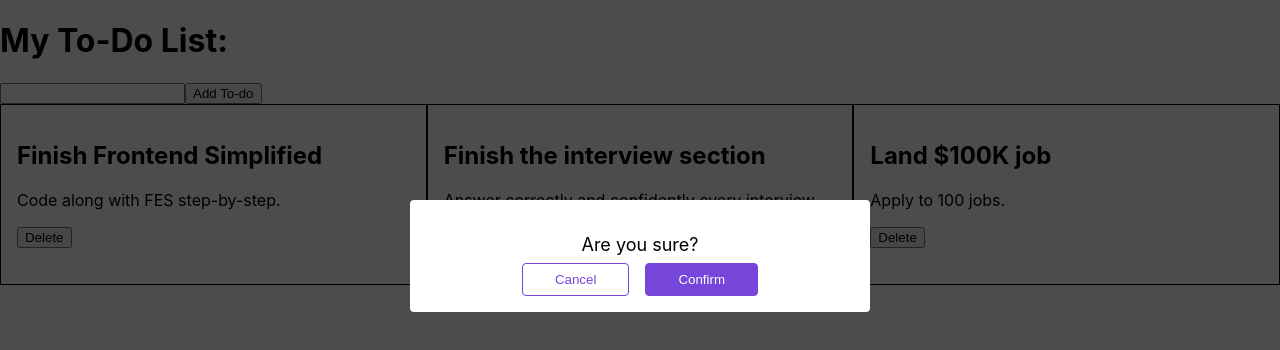
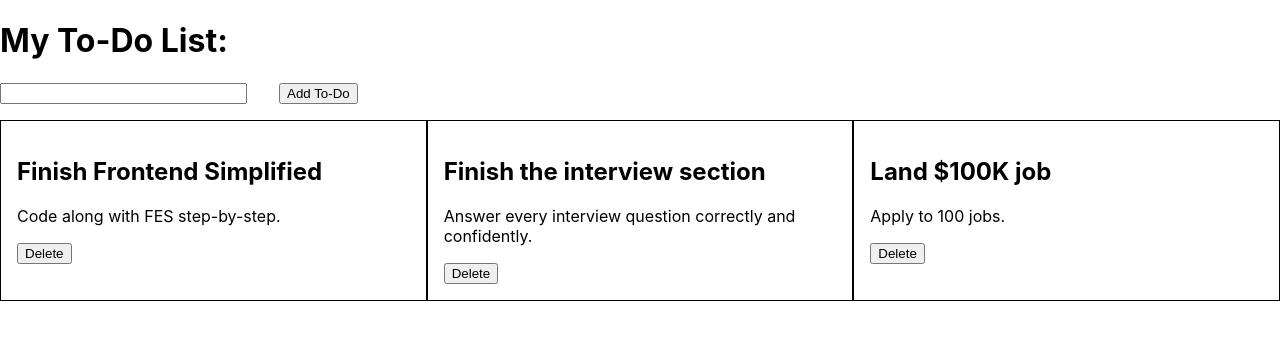
Before and after one commit to eSteemRoller/React-Rocketship-1, a React (Create React App) app: page / in a window 1280 px wide. Shown: the top 350 px of the page. Built offline with nearby package versions, Linux system fonts and the light colour scheme.

Commit message:
Third commit

```diff
--- a/src/App.jsx
+++ b/src/App.jsx
@@ -2,32 +2,60 @@ import './App.css';
 import Modal from './components/Modal.jsx';
 import Title from './components/Title.jsx';
 import Todo from './components/Todo.jsx';
+import React, {useState} from 'react';
 
 
 function App() {
+
+  const [showModal, setShowModal] = useState(false);
+
+  function deleteTodo() {
+    setShowModal(true);
+  }
+
+  function cancelModal() {
+    setShowModal(false);
+  }
+
+  function confirmModal() {
+    setShowModal(false);
+  }
+
   return (
     <div>
       <Title />
       <div>
-        <input type="text" onChange={(event) => {
+        <p>
+        <input type="text" className="add-todo" onChange={(event) => {
           console.log(event.target.value)
         }} />
-        <button>Add To-do</button>
+          <button>Add To-Do</button>
+        </p>
       </div>
       <div className="todo__wrapper">
         <Todo
+          todoDelete={deleteTodo}
           title="Finish Frontend Simplified"
           par="Code along with FES step-by-step."
         />
         <Todo
+          todoDelete={deleteTodo}
           title="Finish the interview section"
-          par="Answer correctly and confidently every interview question."
+          par="Answer every interview question correctly and confidently."
         />
-        <Todo title="Land $100K job"
+        <Todo
+          todoDelete={deleteTodo}
+          title="Land $100K job"
           par="Apply to 100 jobs."
         />
       </div>
-      <Modal confirmDel="Are you sure?" />
+      {showModal && (
+        <Modal
+        delCancel={cancelModal}
+        delConfirm={confirmModal}
+        confirmDel="Confirm Delete?"
+        />
+      )}
     </div>
   );
 }
--- a/src/components/Modal.jsx
+++ b/src/components/Modal.jsx
@@ -1,14 +1,24 @@
 
 import './Modal.css';
 
-function Modal({confirmDel}) {
+function Modal({confirmDel, delCancel, delConfirm}) {
     return (
         <>
             <div className="modal">
                 <p className="modal__title">{confirmDel}</p>
                 <div className="modal__buttons">
-                    <button className="btn btn__cancel">Cancel</button>
-                    <button className="btn">Confirm</button>
+                    <button
+                        onClick={delCancel}
+                        className="btn btn__cancel"
+                    >
+                        Cancel
+                    </button>
+                    <button
+                        onClick={delConfirm}
+                        className="btn"
+                    >
+                        Confirm
+                    </button>
                 </div>
             </div>
             <div className="backdrop" />
--- a/src/components/Todo.css
+++ b/src/components/Todo.css
@@ -3,3 +3,8 @@
     border: 1px solid black;
     padding: 16px;
 }
+
+.add-todo {
+    padding-right: 64px;
+    margin-right: 32px;
+}
--- a/src/components/Todo.jsx
+++ b/src/components/Todo.jsx
@@ -1,15 +1,14 @@
 
 import './Todo.css';
 
-function Todo({title, par}) {
-    console.log(title)
+
+
+function Todo({title, par, todoDelete}) {
     return (
         <div className='todo'>
             <h2>{title}</h2>
             <p>{par}</p>
-            <button onClick={() => {
-                console.log('clicked')
-            }}>Delete</button>
+            <button onClick={todoDelete}>Delete</button>
         </div>
     );
 }
```
Also changed, not shown: src/components/Counter.jsx (added, +27 -0 lines), src/components/Counter.css (added).
